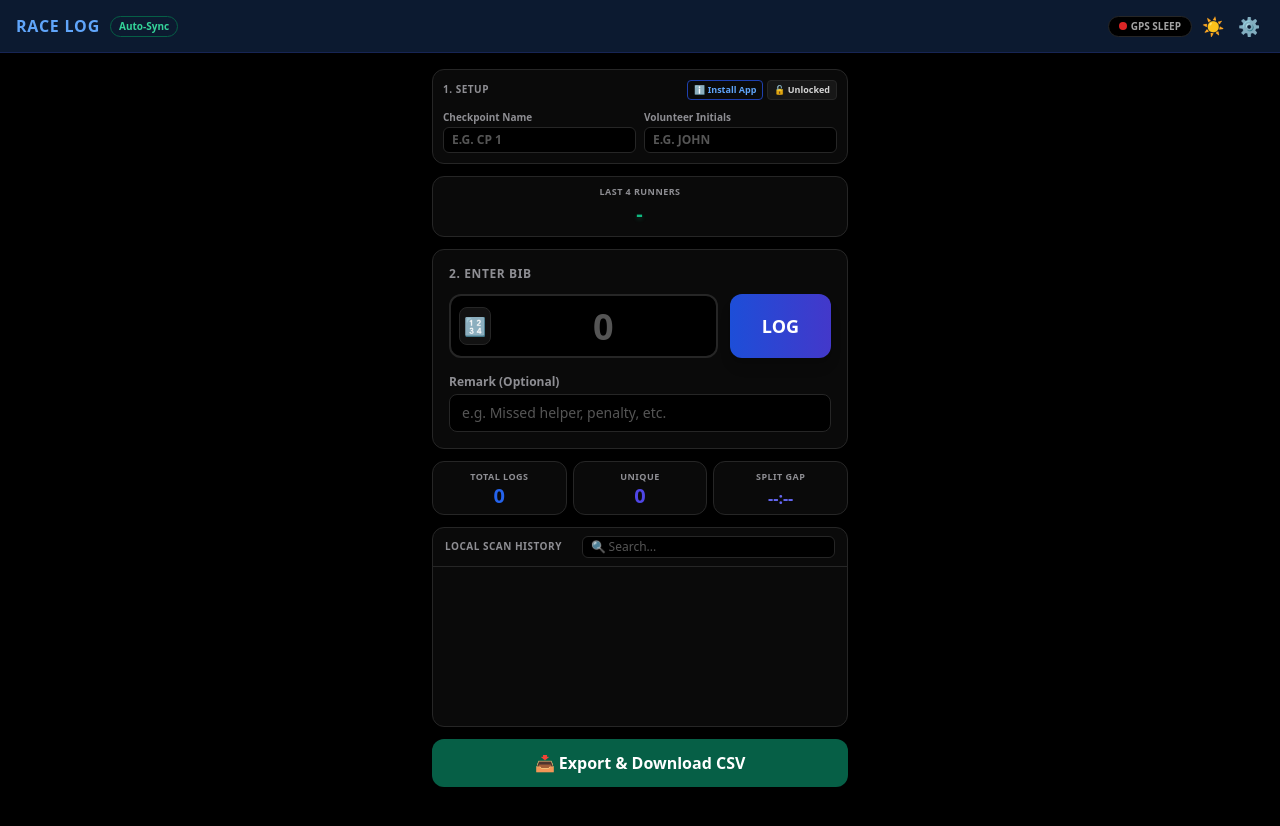
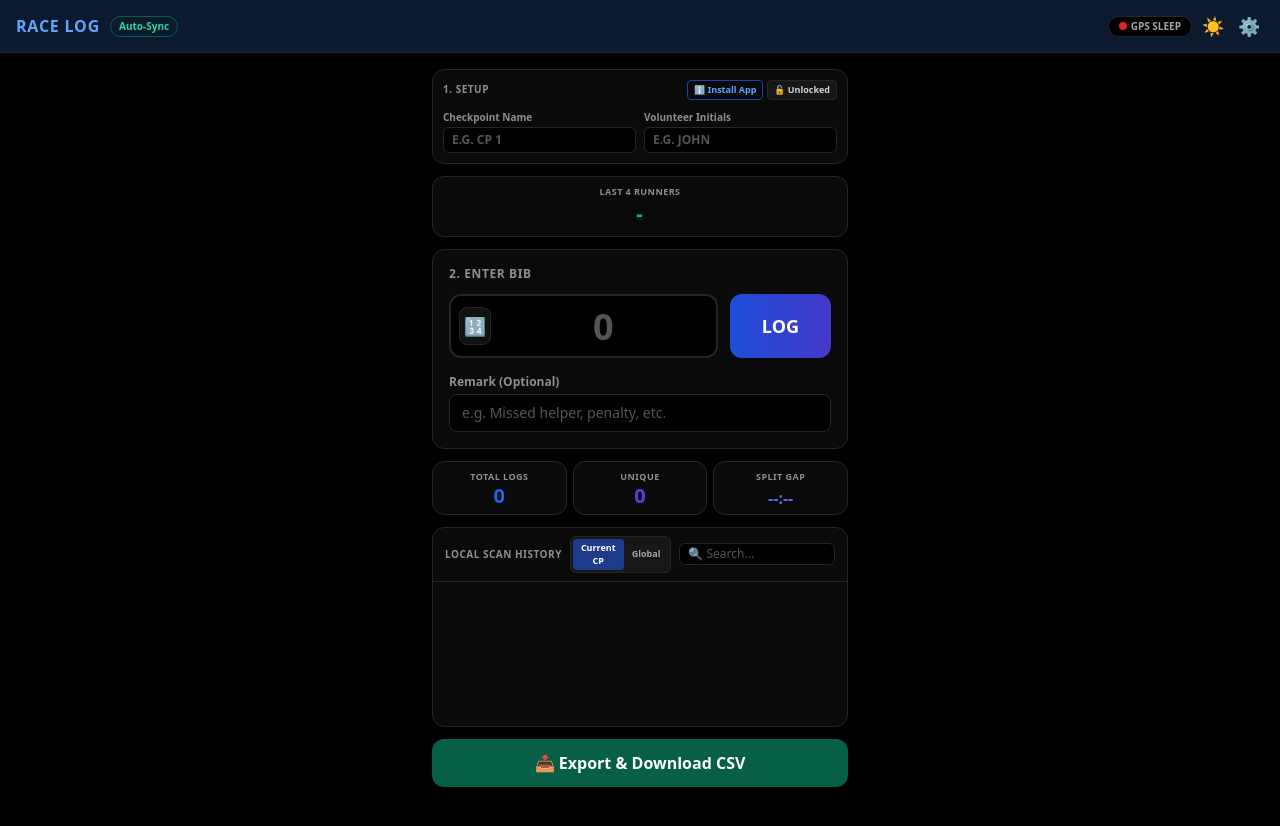
Before and after one commit to Miner169/Racelogger, a plain HTML site: page index.html in a window 1280 px wide. Drawn offline with nearby package versions, Linux system fonts and the light colour scheme; no server answers.

Commit message:
Update index.html

```diff
--- a/index.html
+++ b/index.html
@@ -332,9 +332,16 @@
 
         <!-- Scan History -->
         <section class="flex-grow theme-panel rounded-xl border shadow flex flex-col overflow-hidden min-h-[200px]">
-            <div class="px-3 py-2 border-b theme-border flex items-center justify-between gap-3">
+            <div class="px-3 py-2 border-b theme-border flex items-center justify-between gap-2 flex-wrap sm:flex-nowrap">
+                <div class="flex items-center gap-2">
                     <h3 class="text-[10px] font-bold theme-text-muted uppercase tracking-wider whitespace-nowrap">Local Scan History</h3>
-                <div class="relative flex-grow max-w-[65%]">
+                    <!-- Checkpoint Scope View Toggle Switch -->
+                    <div class="inline-flex bg-neutral-900 border theme-border rounded-md p-0.5 text-[9px] font-bold">
+                        <button onclick="setScopeFilter('current')" id="scopeBtn-current" class="px-2 py-0.5 rounded bg-blue-900 text-white transition-colors duration-150">Current CP</button>
+                        <button onclick="setScopeFilter('global')" id="scopeBtn-global" class="px-2 py-0.5 rounded text-neutral-400 transition-colors duration-150">Global</button>
+                    </div>
+                </div>
+                <div class="relative flex-grow max-w-[100%] sm:max-w-[45%]">
                     <input type="text" id="searchBar" oninput="loadHistory()" placeholder="🔍 Search..." class="w-full theme-input border rounded-md px-2 py-0.5 text-xs focus:outline-none focus:ring-1 focus:ring-blue-900">
                 </div>
             </div>
@@ -385,6 +392,7 @@
         let dupWindow = 10;
         let batterySaverManual = false;
         let historyLimit = '20';
+        let activeScopeFilter = 'current'; // Default view filter target scope
 
         // Strictly adhere to the primary script engine variable tracking
         let syncUrl = localStorage.getItem("syncUrl");
@@ -816,7 +824,6 @@ function testCloudConnection() {
                 const txt = await response.text();
                 try {
                     const parsed = JSON.parse(txt);
-            // Turn green if it returns success OR if the script naturally rejects the unknown test action
                     if (parsed.status === "success" || parsed.message.includes("Unknown action")) {
                         feedback.textContent = "✅ Connected Successfully! Script reached the backend server.";
                         feedback.className = "text-[10px] text-emerald-500 font-bold block leading-tight mt-1";
@@ -944,6 +951,7 @@ function testCloudConnection() {
             if (dupWindow < 2) dupWindow = 2;
             historyLimit = localStorage.getItem("historyLimit") || "20";
             batterySaverManual = localStorage.getItem("batterySaverManual") === "true";
+            activeScopeFilter = localStorage.getItem("activeScopeFilter") || "current";
 
             document.getElementById("vibrateToggle").checked = vibrateEnabled;
             document.getElementById("soundToggle").checked = soundEnabled;
@@ -954,6 +962,7 @@ function testCloudConnection() {
             document.getElementById("batterySaverManualToggle").checked = batterySaverManual;
 
             applyLockState();
+            updateScopeUI();
             if (batterySaverManual) activateBatterySafeMode(true);
         }
 
@@ -979,6 +988,25 @@ function testCloudConnection() {
             }
         }
 
+        function setScopeFilter(scope) {
+            activeScopeFilter = scope;
+            localStorage.setItem("activeScopeFilter", scope);
+            updateScopeUI();
+            loadHistory();
+        }
+
+        function updateScopeUI() {
+            const currentBtn = document.getElementById("scopeBtn-current");
+            const globalBtn = document.getElementById("scopeBtn-global");
+            if (activeScopeFilter === 'current') {
+                currentBtn.className = "px-2 py-0.5 rounded bg-blue-900 text-white transition-colors duration-150";
+                globalBtn.className = "px-2 py-0.5 rounded text-neutral-400 transition-colors duration-150";
+            } else {
+                globalBtn.className = "px-2 py-0.5 rounded bg-blue-900 text-white transition-colors duration-150";
+                currentBtn.className = "px-2 py-0.5 rounded text-neutral-400 transition-colors duration-150";
+            }
+        }
+
         function triggerSuccessToast() {
             const toast = document.getElementById("successToast");
             if (!toast) return;
@@ -1026,7 +1054,6 @@ function testCloudConnection() {
                     } else {
                         logEntry(bib);
                     }
-                    // Focus synchronously so the mobile keyboard stays open.
                     bI.focus();
                     setTimeout(() => {
                         handleViewportResize();
@@ -1086,10 +1113,7 @@ function testCloudConnection() {
             remarkInput.value = '';
             shutOffGPSHardware();
 
-            // Focus synchronously (NOT inside setTimeout) so mobile browsers
-            // keep the keyboard open for the next bib entry.
             bibInput.focus();
-
             setTimeout(() => {
                 handleViewportResize();
             }, 80);
@@ -1231,10 +1255,6 @@ function testCloudConnection() {
             };
         }
 
-        // Two-way sync: pulls the full Racelog sheet down and merges in any
-        // records this device doesn't have locally yet (e.g. logged by another
-        // device at the same checkpoint), plus flags any that were removed
-        // server-side after this device already marked them synced.
         async function pullServerRecords() {
             if (!syncUrl) return;
             try {
@@ -1253,7 +1273,6 @@ function testCloudConnection() {
                     const localUids = new Set(localLogs.map(l => l.uid));
                     let changed = false;
 
-                    // 1. If a locally-synced log no longer exists on the server, flag it for remake.
                     localLogs.forEach(localLog => {
                         const match = serverMap.get(localLog.uid);
                         if (localLog.synced && (!match || match.bib === "")) {
@@ -1264,7 +1283,6 @@ function testCloudConnection() {
                         }
                     });
 
-                    // 2. Pull down any server record this device is missing.
                     serverRecords.forEach(serverRecord => {
                         if (!serverRecord.uid || localUids.has(serverRecord.uid)) return;
                         store.add({
@@ -1317,8 +1335,6 @@ function testCloudConnection() {
         }
 
         function isEditable(logTimeStr) { return (new Date() - parseCustomOrIsoDate(logTimeStr)) < 300000; }
-
-        // Trash icon is only shown for entries logged within the last 30 minutes.
         function isDeletable(logTimeStr) { return (new Date() - parseCustomOrIsoDate(logTimeStr)) < 1800000; }
 
         function startEditing(id) {
@@ -1379,14 +1395,28 @@ function testCloudConnection() {
             db.transaction(["logs"], "readonly").objectStore("logs").getAll().onsuccess = function(e) {
                 const logs = e.target.result;
                 const query = document.getElementById('searchBar').value.toLowerCase().trim();
-                document.getElementById('totalCount').textContent = logs.length;
-                document.getElementById('uniqueCount').textContent = new Set(logs.map(l => l.bib)).size;
-
-                calculateLiveSplits(logs); updateQueueStatus();
-                const frequencies = {}; logs.forEach(l => frequencies[l.bib] = (frequencies[l.bib] || 0) + 1);
-                const logList = document.getElementById('logList'); logList.innerHTML = '';
-
-                let filteredLogs = [...logs].reverse().filter(log => {
+                const currentCP = (document.getElementById('checkpoint').value || '').trim().toUpperCase();
+
+                // Compute overall logs matrix metrics filtered by configuration rules
+                let scopedLogs = [...logs];
+                if (activeScopeFilter === 'current') {
+                    scopedLogs = logs.filter(l => l.checkpoint.toUpperCase() === currentCP);
+                }
+
+                document.getElementById('totalCount').textContent = scopedLogs.length;
+                document.getElementById('uniqueCount').textContent = new Set(scopedLogs.map(l => l.bib)).size;
+
+                calculateLiveSplits(scopedLogs);
+                updateQueueStatus();
+
+                const frequencies = {};
+                scopedLogs.forEach(l => frequencies[l.bib] = (frequencies[l.bib] || 0) + 1);
+
+                const logList = document.getElementById('logList');
+                logList.innerHTML = '';
+
+                // Search filters apply contextually within the designated active scope window toggle
+                let filteredLogs = scopedLogs.reverse().filter(log => {
                     return log.bib.toLowerCase().includes(query) || log.checkpoint.toLowerCase().includes(query) || (log.remark && log.remark.toLowerCase().includes(query));
                 });
 
@@ -1426,10 +1456,7 @@ function testCloudConnection() {
                         const remarkHTML = log.remark ? `<div class="text-[11px] text-yellow-600 dark:text-yellow-500 italic mt-0.5">💬 ${log.remark}</div>` : '';
                         const freqBadge = frequencies[log.bib] > 1 ? `<span class="text-[10px] bg-indigo-955 text-indigo-400 border border-indigo-900 px-1.5 py-0.5 rounded font-bold">${frequencies[log.bib]}x</span>` : '';
                         const ownEntry = isOwnEntry(log);
-                        // Edit/Delete only ever render for the device that created the entry.
                         const editButtonHTML = (ownEntry && (isEditable(log.time) || log.remake)) ? `<button onclick="startEditing(${log.id})" class="text-xs text-blue-600 font-bold border border-blue-600/30 px-1.5 py-0.5 rounded">✏️ Edit</button>` : '';
-
-                        // Trash icon only rendered if this device owns the entry AND it's still within the 30-minute deletable window.
                         const deleteButtonHTML = (ownEntry && isDeletable(log.time)) ? `<button onclick="deleteRow(${log.id}, '${log.bib}', '${log.time}')" class="text-red-600 p-1 text-base">🗑️</button>` : '';
 
                         let statusText = log.synced ? 'Synced' : 'Queued';
```
Lines whose indentation alone changed are shown as unchanged.
